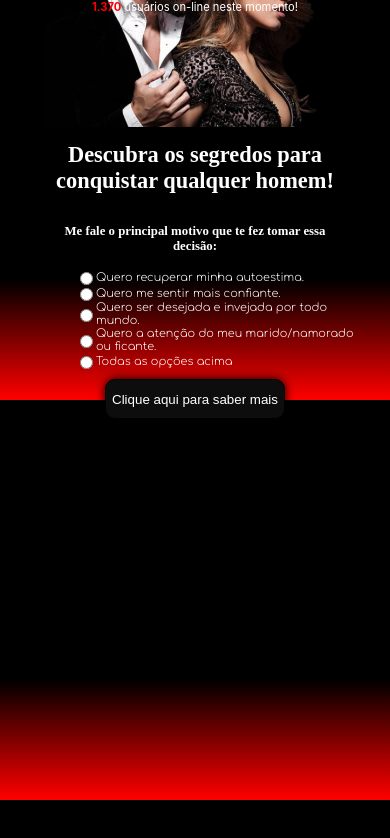
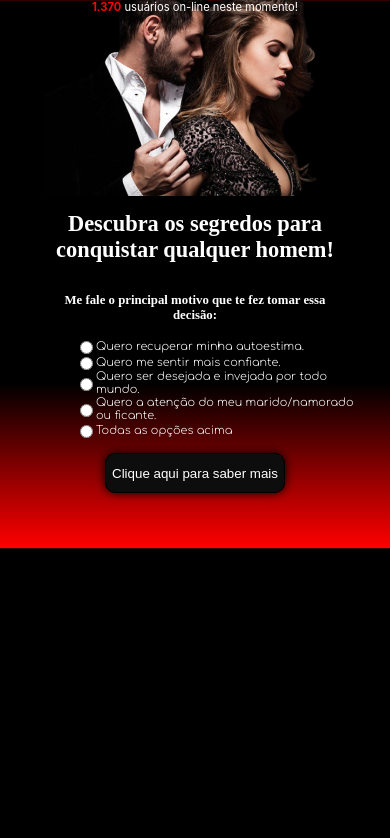
Before and after one commit to 19842022/relacioneja, a React (Vite) app: page / in a window 390 px wide. Shown: the top 838 px of the page. Built offline with nearby package versions, Linux system fonts and the light colour scheme; a web font is replaced by a local one.

Commit message:
Update style.css

```diff
--- a/src/pages/Home/style.css
+++ b/src/pages/Home/style.css
@@ -19,7 +19,7 @@ height: 100%;
         align-items: center;
         flex:0;
         min-width: 300px;
-        height: 400px;
+        height: 100%;
 
     }
     .content-page-home{
@@ -28,7 +28,7 @@ height: 100%;
         justify-content: center;
         align-items: center;
         min-width: 300px;
-        height: 400px;
+        height: 100%;
     }
     .logo-brand{
         max-width: 300px;
```
